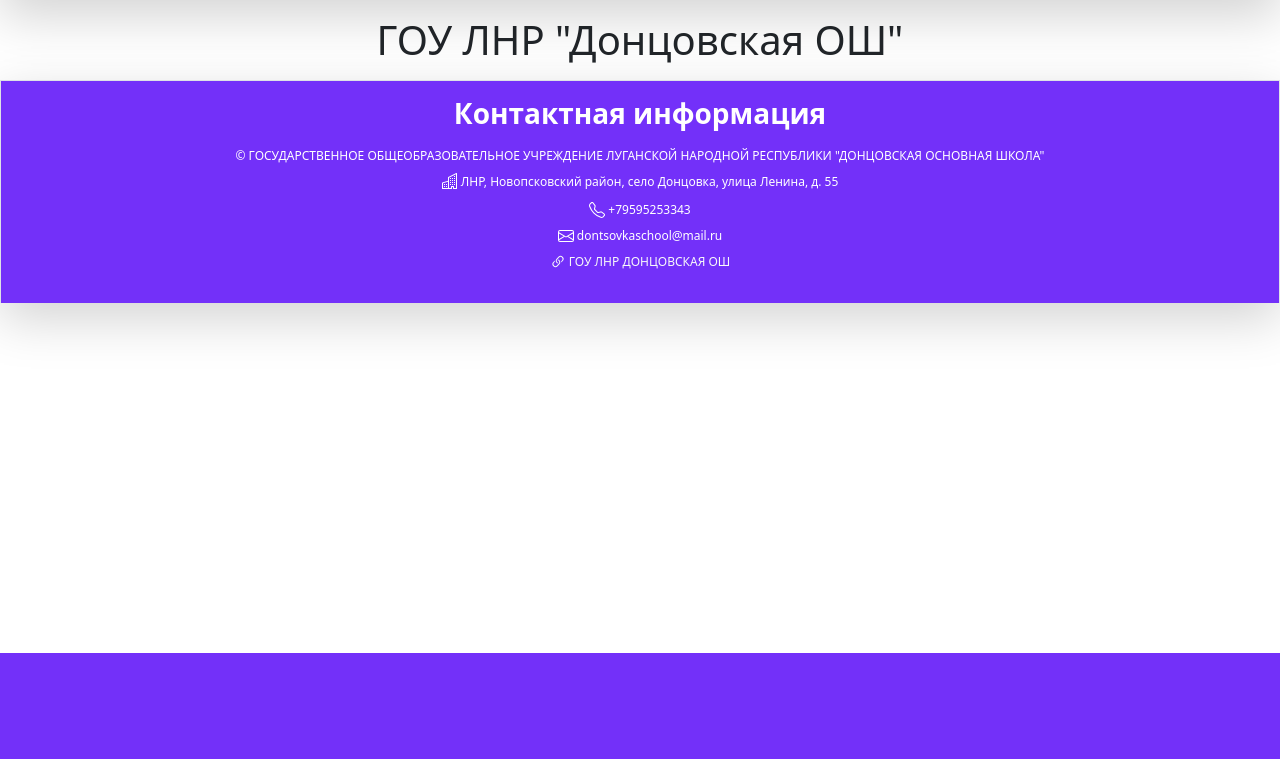
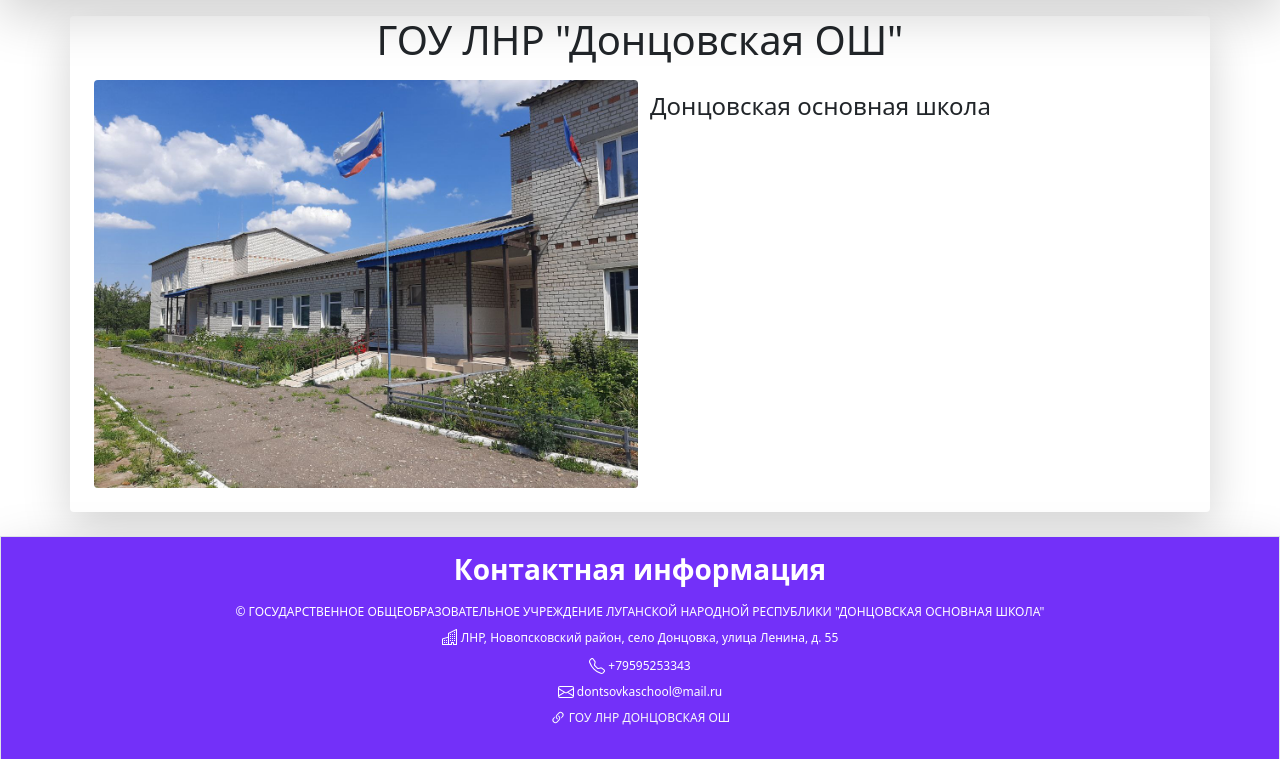
Before and after one commit to Dmitriycom/Dontsovka-School-Site, a Django app: page /news in a window 1280 px wide. Shown: the part 147-906 px from the top of the page. Before the commit the page ends 800 px from the top, so only its background shows below. Run offline with Django 4.2, Linux system fonts and the light colour scheme; data comes from the database, SQL or seed files in the repository; both versions use the stored data as it was after the commit; some libraries are stand-ins or nearby versions.

Commit message:
Create page news for  certain news

```diff
--- a/main/static/news/style.css
+++ b/main/static/news/style.css
@@ -0,0 +1,3 @@
+.txt{
+    font-size: 14px;
+}
--- a/main/templates/main/news.html
+++ b/main/templates/main/news.html
@@ -17,8 +17,19 @@
 
 {% block content %}
 
-
-<h1 class="text-center mt-3 mb-3">{{new.title}}</h1>
+<div class="container px-4 mb-4 rounded shadow-lg">
+    <h1 class="text-center mt-3 mb-3">{{new.title}}</h1>
+    <div class="row gx-1">
+    <div class="col-lg">
+        <img src="{% static 'images/img_news/'%}{{new.path}}" class="rounded float-start mb-4" alt="image"  style="max-width: 100%;" height="auto" width="100%">
+    </div>
+    <div class="col-lg">
+        <div class="p-2 fs-4">
+            {{new.description}}
+        </div>
+    </div>
+    </div>
+</div>
 
 
 
--- a/main/views.py
+++ b/main/views.py
@@ -4,7 +4,7 @@ from datetime import date
 
 
 def index(request):
-    news = News.objects.all()
+    news = News.objects.order_by('-pk')[:5]
     return render(request, "main/index.html",  {"news": news})
 
 def about(request):
```
Also changed, not shown: db.sqlite3, main/static/images/img_news/27-10.jpg (added), media/27-10.jpg (added), 1 other file.
